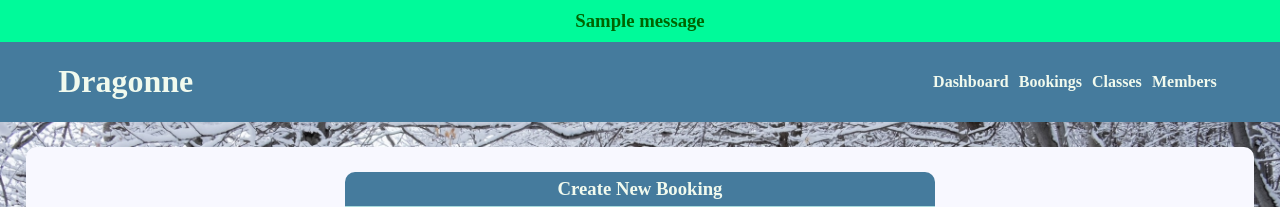
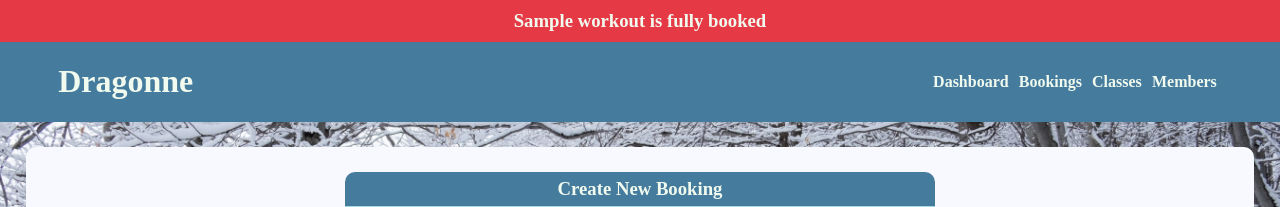
Before and after one commit to Stanhoucke/gym_web_app, a Flask app: page /bookings/new in a window 1280 px wide. Shown: the top 207 px of the page. Run offline with Flask 2, Linux system fonts and the light colour scheme; one stand-in notice (Sample message) is shown; a database or web service that is not in the repository returns one stand-in record (values such as "Sample title"); some libraries are stand-ins or nearby versions.

Commit message:
added fully booked flash message in new bookings route

```diff
--- a/app/controllers/bookings_controller.py
+++ b/app/controllers/bookings_controller.py
@@ -17,6 +17,11 @@ def bookings():
 def new_booking():
     members = member_repository.select_all()
     workouts = workout_repository.select_all()
+    # Flash list of fully booked workouts
+    for workout in workouts:
+        if not workout.check_capacity():
+            flash(f"{workout.name} is fully booked", 'full')
+
     return render_template("bookings/new.html", members=members, workouts=workouts)
 
 
@@ -36,7 +41,7 @@ def create_booking():
     booking.workout.increment_booked()
     workout_repository.update(workout)
     # Flash success message
-    flash(f"{booking.member.first_name} was added to {booking.workout.name}!")
+    flash(f"{booking.member.first_name} was added to {booking.workout.name}!", "success")
     # Redirect
     return redirect('/bookings')
 
@@ -53,6 +58,6 @@ def remove_booking(id):
     workout.decrease_booked()
     workout_repository.update(workout)
     # Flash success message
-    flash(f"Removed {booking.member.first_name} from {booking.workout.name}!")
+    flash(f"Removed {booking.member.first_name} from {booking.workout.name}!", "success")
     # Redirect
     return redirect('/bookings')
--- a/app/static/css/style.css
+++ b/app/static/css/style.css
@@ -16,7 +16,12 @@ main {
     border-radius: 10px;
 }
 
-.flashes {
+.section-header {
+    margin: 10px;
+}
+
+/* Flash messages */
+.flashes .success {
     background-color: mediumspringgreen;
     color: darkgreen;
     text-align: center;
@@ -24,6 +29,15 @@ main {
     padding: 10px;
 }
 
+.flashes .full {
+    background-color: rgb(230, 57, 70);
+    color: rgb(241, 250, 238);
+    text-align: center;
+    margin: 0;
+    padding: 10px;
+}
+
+/* Buttons and links */
 button {
     background-color: rgb(29, 53, 87);
     color: ghostwhite;
@@ -39,7 +53,3 @@ button {
 a {
     color: rgb(230, 57, 70);
 }
-
-.section-header {
-    margin: 10px;
-}
--- a/app/templates/base.html
+++ b/app/templates/base.html
@@ -13,13 +13,15 @@
     <link rel="stylesheet" href="{{ url_for('static', filename='css/bookings.css') }}">
     <link rel="stylesheet" href="{{ url_for('static', filename='css/forms.css') }}">
     <link rel="stylesheet" href="{{ url_for('static', filename='css/members_workouts.css') }}">
-    {% with messages = get_flashed_messages() %}
+    {% with messages = get_flashed_messages(with_categories=true) %}
         {% if messages %}
-            <h3 class=flashes role="alert">
-            {% for message in messages %}
-                {{ message }}
+        <div class=flashes>
+            {% for category, message in messages %}
+                <h3 class="{{category}}" role="alert">
+                    {{ message }}
+                </h3>
             {% endfor %}
-            </h3>
+        </div>
         {% endif %}
     {% endwith %}
 </head>
```
